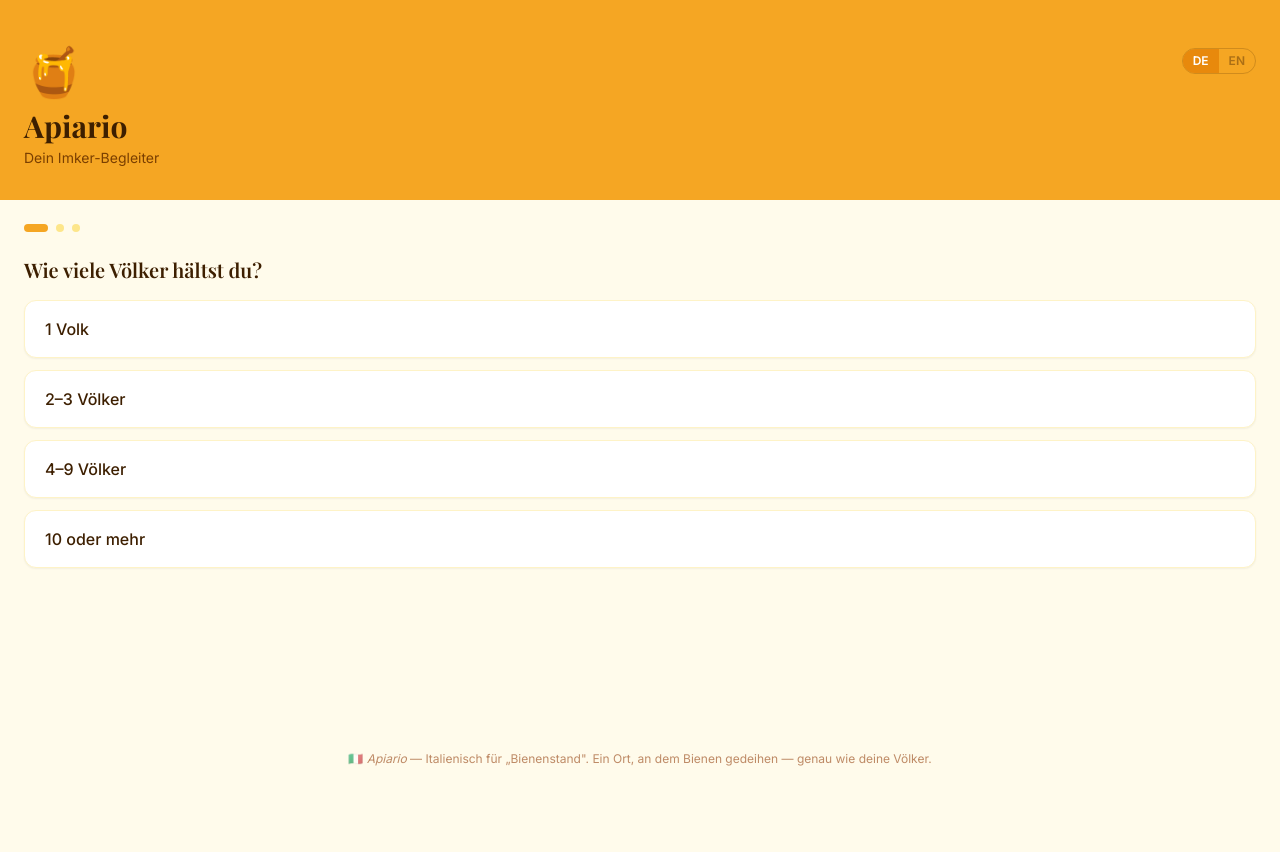
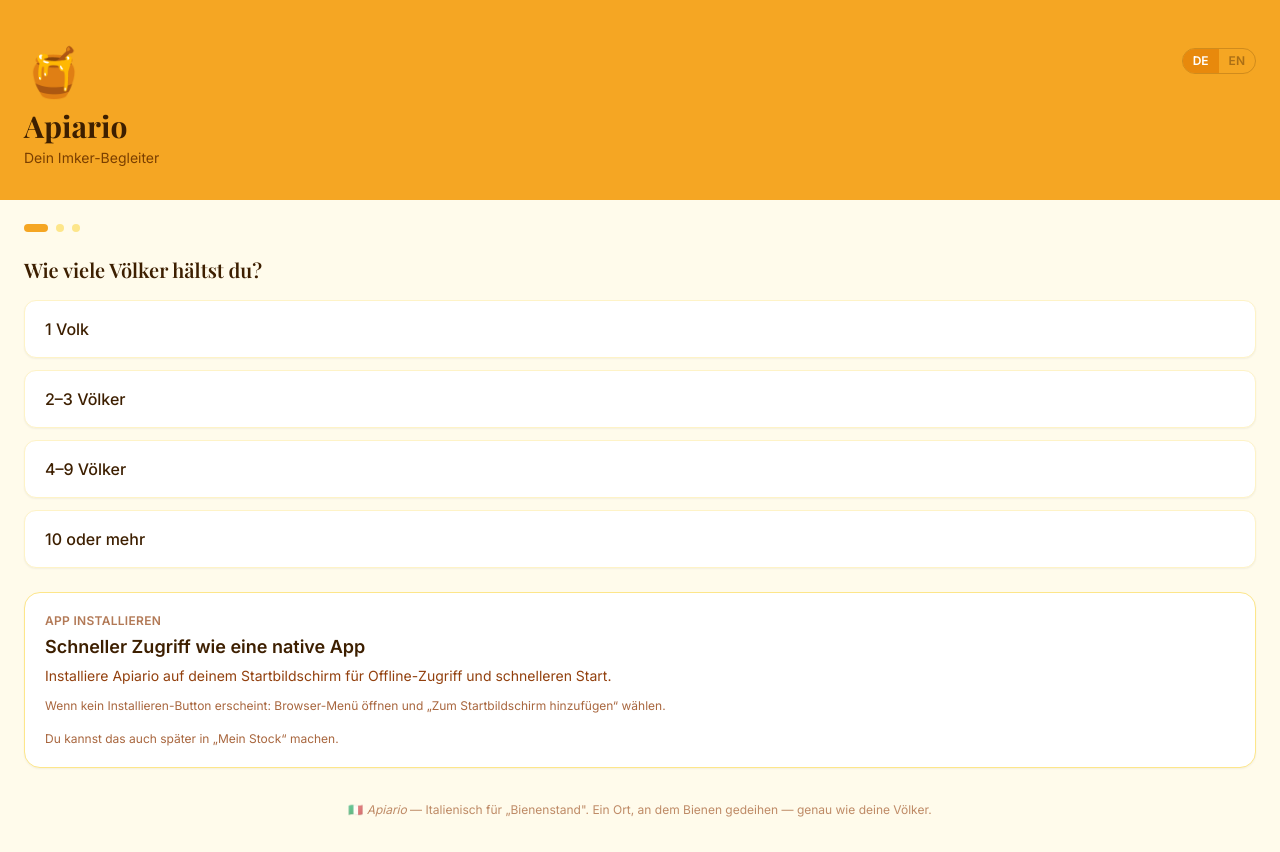
Before and after one commit to Paaaddy/apiario, a React (Vite) app: page / in a window 1280 px wide. Before the commit the page ends 800 px from the top, so only its background shows below. Built offline with nearby package versions, Linux system fonts and the light colour scheme.

Commit message:
Use floating install hint to avoid pushing screen content

```diff
--- a/src/App.jsx
+++ b/src/App.jsx
@@ -7,6 +7,7 @@ const DEBUG = new URLSearchParams(window.location.search).has('debug')
 import { useProfile } from './hooks/useProfile'
 import { useVoice } from './hooks/useVoice'
 import { useTaskLog } from './hooks/useTaskLog'
+import { usePwaInstallPrompt } from './hooks/usePwaInstallPrompt'
 import BottomNav from './components/BottomNav'
 import BeeFab from './components/BeeFab'
 import VoiceOverlay from './components/VoiceOverlay'
@@ -14,6 +15,7 @@ import Onboarding from './screens/Onboarding'
 import SeasonScreen from './screens/SeasonScreen'
 import DiagnoseScreen from './screens/DiagnoseScreen'
 import MyHiveScreen from './screens/MyHiveScreen'
+import PwaInstallHint from './components/PwaInstallHint'
 
 function AppContent() {
   const { profile, updateProfile } = useProfile()
@@ -22,6 +24,7 @@ function AppContent() {
   const [voiceActive, setVoiceActive] = useState(false)
   const [lastCommand, setLastCommand] = useState('')
   const { speak, stopSpeaking, startListening, stopListening } = useVoice()
+  const pwaInstall = usePwaInstallPrompt()
 
   const handleVoiceStop = useCallback(() => {
     setVoiceActive(false)
@@ -59,6 +62,7 @@ function AppContent() {
       <div className="flex flex-col h-full bg-cream">
         <Onboarding
           onComplete={(answers) => updateProfile({ ...answers, onboardingDone: true })}
+          pwaInstall={pwaInstall}
         />
       </div>
     )
@@ -88,6 +92,14 @@ function AppContent() {
       </main>
       <BottomNav activeTab={activeTab} onTabChange={setActiveTab} />
       <BeeFab onActivate={handleVoiceActivate} isActive={voiceActive} />
+      <PwaInstallHint
+        isInstalled={pwaInstall.isInstalled}
+        installSupported={pwaInstall.installSupported}
+        onInstall={pwaInstall.promptInstall}
+        compact
+        dismissible
+        floating
+      />
       {voiceActive && <VoiceOverlay onStop={handleVoiceStop} lastCommand={lastCommand} />}
     </div>
   )
--- /dev/null
+++ b/src/components/PwaInstallHint.jsx
@@ -0,0 +1,61 @@
+import { useState } from 'react'
+import { useLanguage } from '../hooks/useLanguage'
+import { strings as s } from '../i18n/strings'
+
+export default function PwaInstallHint({
+  isInstalled,
+  installSupported,
+  onInstall,
+  compact = false,
+  dismissible = false,
+  floating = false,
+}) {
+  const { t } = useLanguage()
+  const [dismissed, setDismissed] = useState(false)
+
+  if (isInstalled || dismissed) return null
+
+  const cardClass = floating
+    ? 'fixed bottom-24 left-4 right-4 z-30 max-w-md mx-auto bg-white/95 backdrop-blur border border-amber-200 rounded-2xl shadow-lg p-3'
+    : `bg-white border border-amber-200 rounded-2xl shadow-sm ${compact ? 'p-4' : 'p-5'}`
+
+  return (
+    <section className={cardClass}>
+      <div className="flex items-start justify-between gap-4">
+        <div>
+          <p className="text-xs uppercase tracking-wide text-brown-mid/70 font-semibold">{t(s.pwa_badge)}</p>
+          <h3 className={`${compact ? 'text-base' : 'text-lg'} font-semibold text-brown mt-1`}>
+            {t(s.pwa_title)}
+          </h3>
+          {!floating && <p className="text-sm text-brown-mid mt-1 leading-relaxed">{t(s.pwa_body)}</p>}
+          {!installSupported && (
+            <p className="text-xs text-brown-mid/80 mt-2 leading-relaxed">
+              {t(s.pwa_manual_hint)}
+            </p>
+          )}
+        </div>
+        {dismissible && (
+          <button
+            onClick={() => setDismissed(true)}
+            className="text-brown-mid/70 text-sm"
+            aria-label={t(s.pwa_dismiss)}
+          >
+            ✕
+          </button>
+        )}
+      </div>
+
+      <div className={`${floating ? 'mt-2' : 'mt-4'} flex flex-wrap gap-2`}>
+        {installSupported && (
+          <button
+            onClick={onInstall}
+            className="bg-honey text-brown font-semibold rounded-xl px-4 py-2 text-sm"
+          >
+            {t(s.pwa_install_cta)}
+          </button>
+        )}
+        {!floating && <span className="text-xs text-brown-mid/80 self-center">{t(s.pwa_later_hint)}</span>}
+      </div>
+    </section>
+  )
+}
--- /dev/null
+++ b/src/hooks/usePwaInstallPrompt.js
@@ -0,0 +1,68 @@
+import { useCallback, useEffect, useMemo, useState } from 'react'
+
+function getStandaloneMatch() {
+  if (typeof window === 'undefined' || typeof window.matchMedia !== 'function') {
+    return false
+  }
+  return window.matchMedia('(display-mode: standalone)').matches
+}
+
+function getIosStandalone() {
+  if (typeof window === 'undefined') return false
+  return Boolean(window.navigator.standalone)
+}
+
+export function usePwaInstallPrompt() {
+  const [deferredPrompt, setDeferredPrompt] = useState(null)
+  const [isInstalled, setIsInstalled] = useState(() => getStandaloneMatch() || getIosStandalone())
+
+  useEffect(() => {
+    if (typeof window === 'undefined') return undefined
+
+    const onBeforeInstallPrompt = (event) => {
+      event.preventDefault()
+      setDeferredPrompt(event)
+    }
+
+    const onInstalled = () => {
+      setIsInstalled(true)
+      setDeferredPrompt(null)
+    }
+
+    const media = window.matchMedia('(display-mode: standalone)')
+    const onDisplayModeChange = () => {
+      if (media.matches || getIosStandalone()) {
+        setIsInstalled(true)
+        setDeferredPrompt(null)
+      }
+    }
+
+    window.addEventListener('beforeinstallprompt', onBeforeInstallPrompt)
+    window.addEventListener('appinstalled', onInstalled)
+    media.addEventListener?.('change', onDisplayModeChange)
+
+    return () => {
+      window.removeEventListener('beforeinstallprompt', onBeforeInstallPrompt)
+      window.removeEventListener('appinstalled', onInstalled)
+      media.removeEventListener?.('change', onDisplayModeChange)
+    }
+  }, [])
+
+  const installSupported = useMemo(() => Boolean(deferredPrompt), [deferredPrompt])
+
+  const promptInstall = useCallback(async () => {
+    if (!deferredPrompt) return false
+
+    deferredPrompt.prompt()
+    const choice = await deferredPrompt.userChoice
+    setDeferredPrompt(null)
+
+    return choice.outcome === 'accepted'
+  }, [deferredPrompt])
+
+  return {
+    isInstalled,
+    installSupported,
+    promptInstall,
+  }
+}
--- a/src/i18n/strings.js
+++ b/src/i18n/strings.js
@@ -60,6 +60,16 @@ export const strings = {
   onboarding_q_zone:   { de: 'Wo bist du ansässig?',          en: 'Where are you located?'       },
   onboarding_q_exp:    { de: 'Wie lange imkerst du schon?',   en: 'How long have you been keeping bees?' },
 
+
+  // PWA install hint
+  pwa_badge:       { de: 'App installieren', en: 'Install app' },
+  pwa_title:       { de: 'Schneller Zugriff wie eine native App', en: 'Get faster access like a native app' },
+  pwa_body:        { de: 'Installiere Apiario auf deinem Startbildschirm für Offline-Zugriff und schnelleren Start.', en: 'Install Apiario to your home screen for offline access and quicker launch.' },
+  pwa_install_cta: { de: 'Jetzt installieren', en: 'Install now' },
+  pwa_manual_hint: { de: 'Wenn kein Installieren-Button erscheint: Browser-Menü öffnen und „Zum Startbildschirm hinzufügen“ wählen.', en: 'If no install button appears, open your browser menu and choose “Add to Home Screen”.' },
+  pwa_later_hint:  { de: 'Du kannst das auch später in „Mein Stock“ machen.', en: 'You can also do this later from “My Hive”.' },
+  pwa_dismiss:     { de: 'Installationshinweis schließen', en: 'Dismiss install hint' },
+
   // Voice overlay
   voice_title:             { de: 'Freisprechmodus aktiv',    en: 'Hands-free mode active'    },
   voice_listening:         { de: 'Auf Befehle hörend…',      en: 'Listening for commands...' },
--- a/src/screens/Onboarding.jsx
+++ b/src/screens/Onboarding.jsx
@@ -2,8 +2,9 @@ import { useState } from 'react'
 import { useLanguage } from '../hooks/useLanguage'
 import { strings as s } from '../i18n/strings'
 import LanguageToggle from '../components/LanguageToggle'
+import PwaInstallHint from '../components/PwaInstallHint'
 
-export default function Onboarding({ onComplete }) {
+export default function Onboarding({ onComplete, pwaInstall = { isInstalled: true, installSupported: false, promptInstall: () => {} } }) {
   const { t } = useLanguage()
   const [step, setStep] = useState(0)
   const [answers, setAnswers] = useState({})
@@ -94,6 +95,14 @@ export default function Onboarding({ onComplete }) {
         ))}
       </div>
 
+      <div className="px-6 pt-6">
+        <PwaInstallHint
+          isInstalled={pwaInstall.isInstalled}
+          installSupported={pwaInstall.installSupported}
+          onInstall={pwaInstall.promptInstall}
+        />
+      </div>
+
       <div className="mt-auto px-6 py-8">
         <p className="text-center text-xs text-brown-mid/60 leading-relaxed">
           🇮🇹 <em>Apiario</em> —&nbsp;
```
